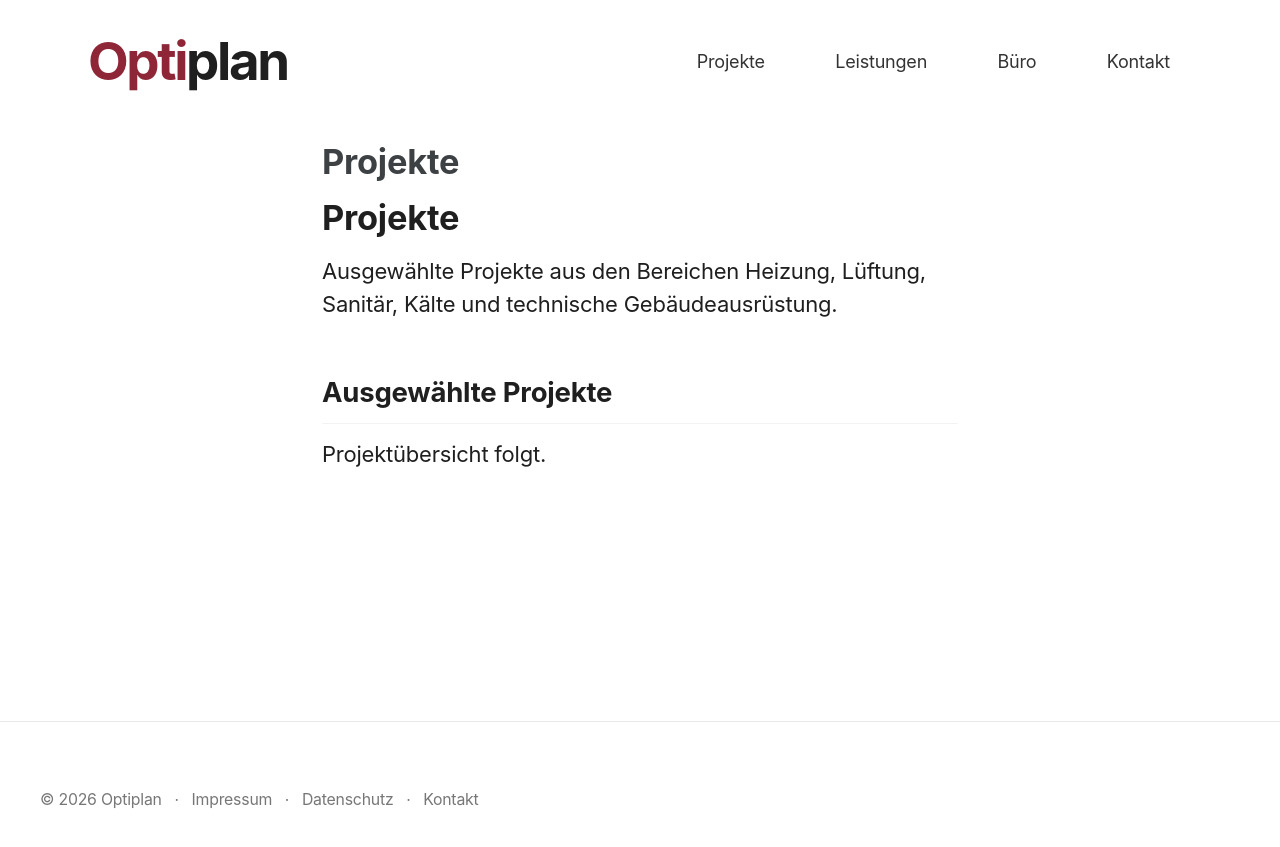
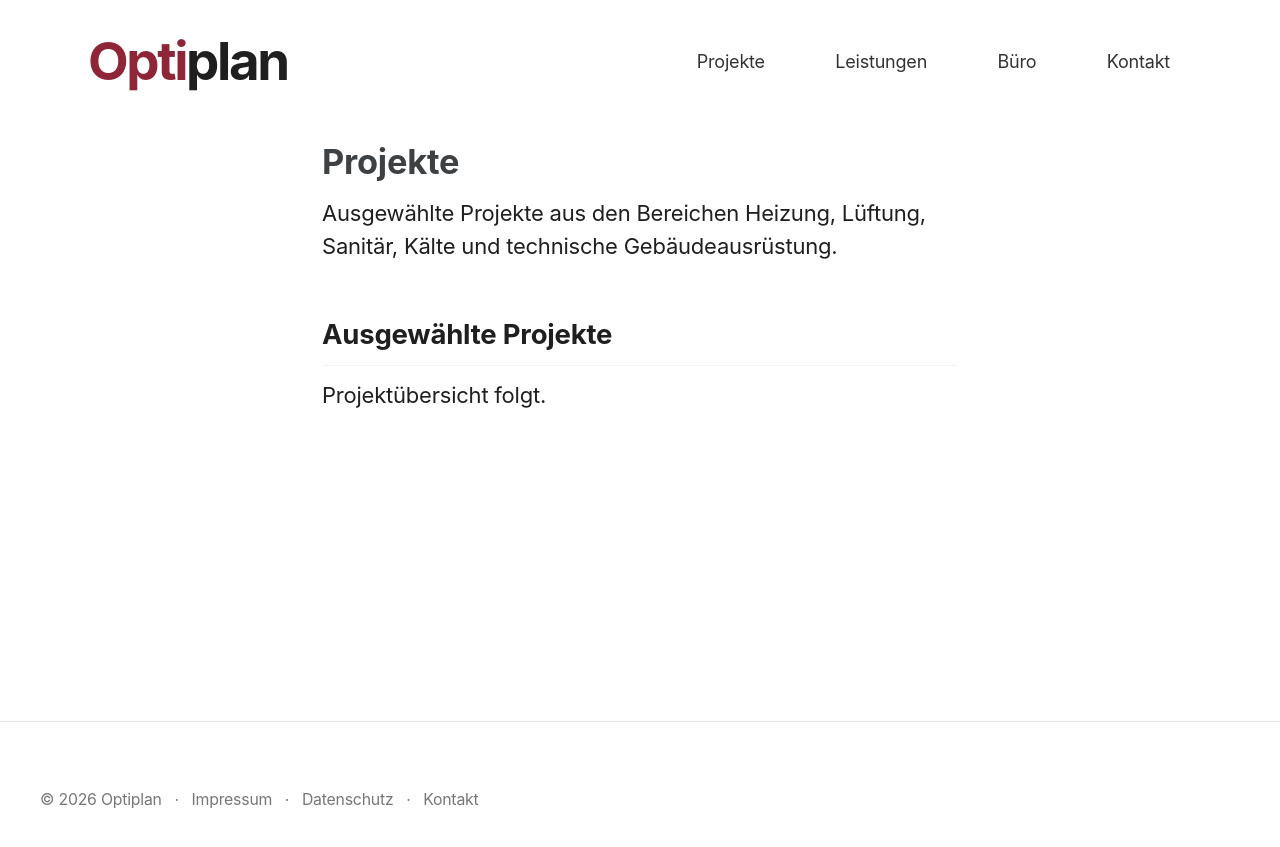
Before and after one commit to gryphiusodenhobler/www.optiplan.at, a Jekyll site: the page built from projekte.md, in a window 1280 px wide. Shown: the top 847 px of the page. Built offline with Jekyll 4.4.1, drawn with Linux system fonts in a browser that asks for light colours; cached includes are drawn as plain includes.

Commit message:
Update projekte.md

```diff
--- a/projekte.md
+++ b/projekte.md
@@ -4,8 +4,6 @@ title: "Projekte"
 permalink: /projekte/
 ---
 
-# Projekte
-
 Ausgewählte Projekte aus den Bereichen Heizung, Lüftung, Sanitär, Kälte und technische Gebäudeausrüstung.
 
 ## Ausgewählte Projekte
```
